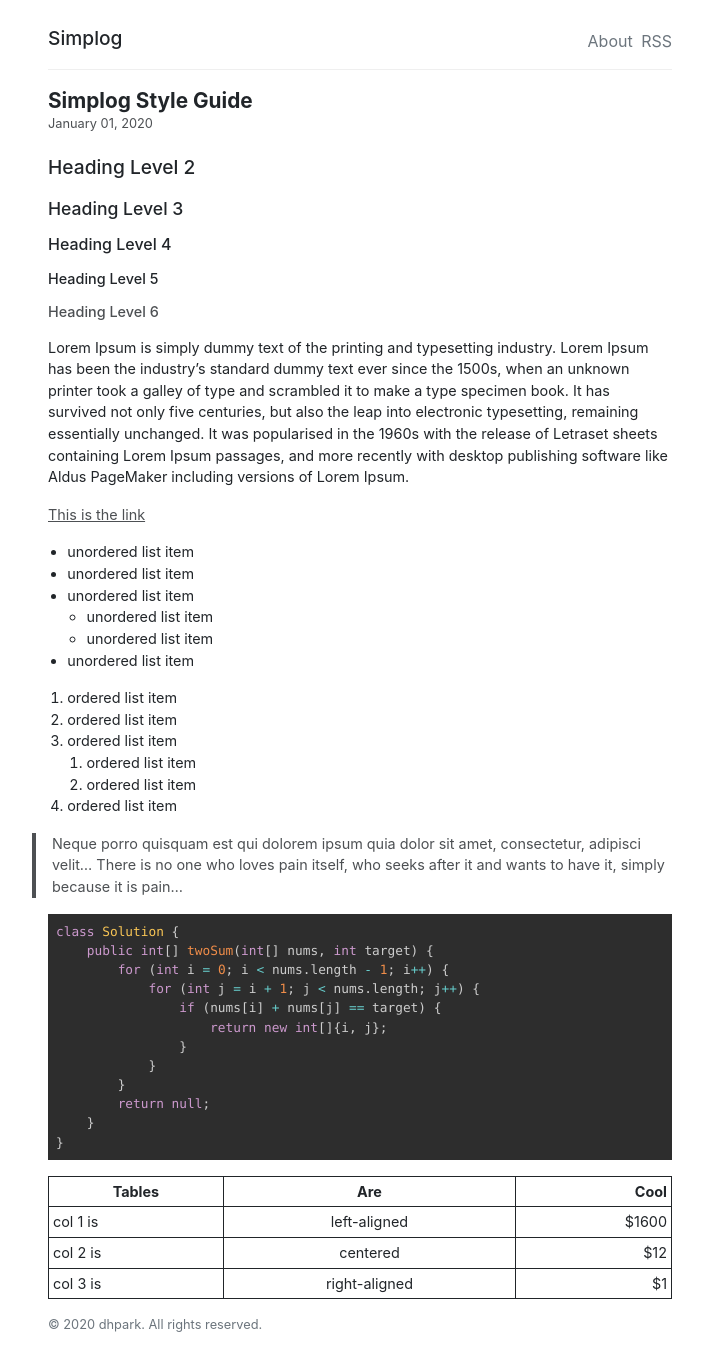
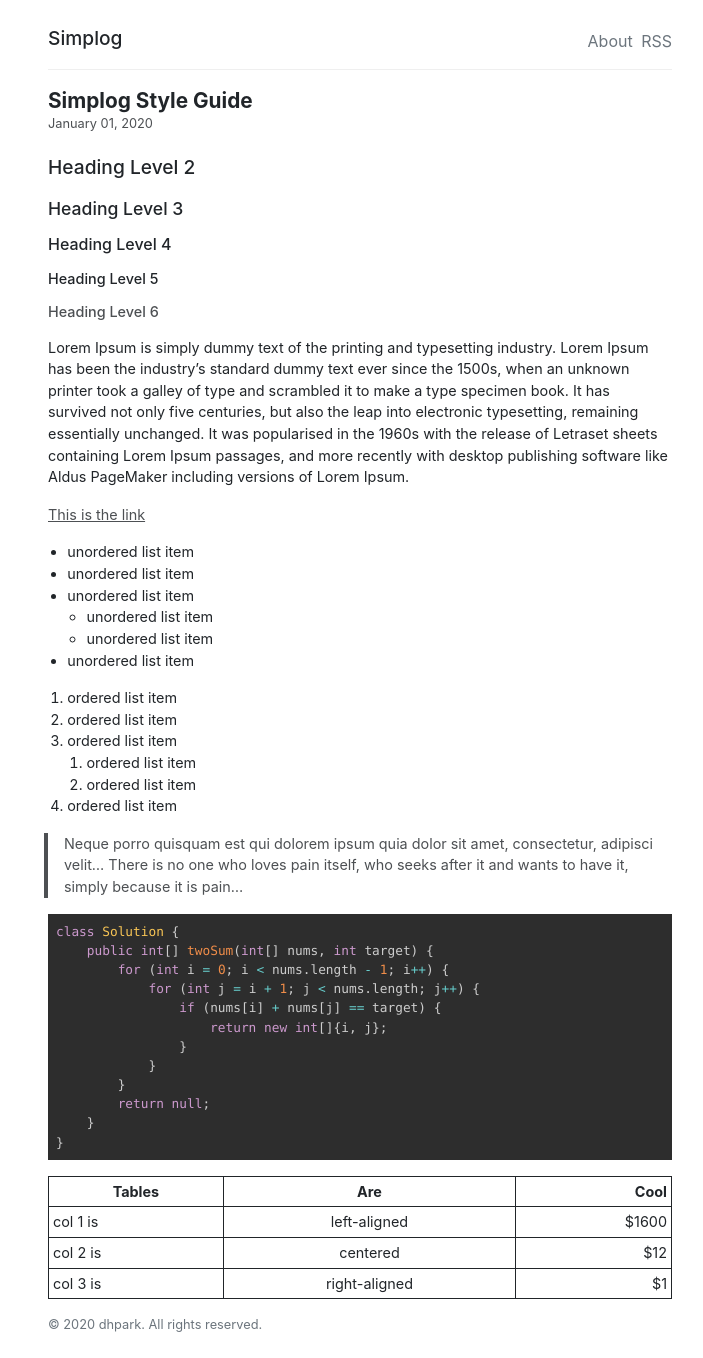
Before and after one commit to daehopark/simplog-jekyll-theme, a Jekyll site: the page built from _posts/2020-01-01-Simplog-Style-Guide.md, in a window 1280 px wide. Shown: the whole page, without its empty margins (280-983 px from the left). Built offline with Jekyll 4.4.1, drawn with Linux system fonts in a browser that asks for light colours.

Commit message:
[update] ui

```diff
--- a/assets/css/style.css
+++ b/assets/css/style.css
@@ -106,7 +106,7 @@ footer {
 .post blockquote {
     padding-left: 1rem;
     border-left: 0.25rem solid;
-    margin-left: -1rem;
+    margin-left: -0.25rem;
     opacity: 0.8;
 }
 .post ul,
```
